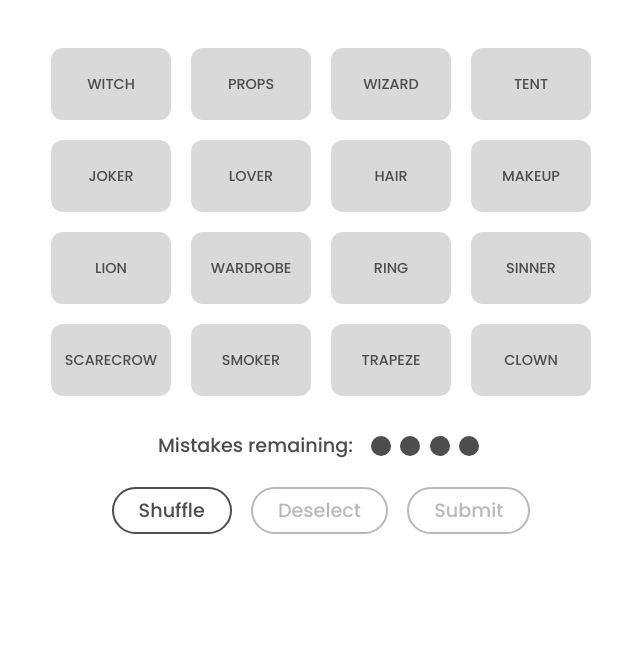
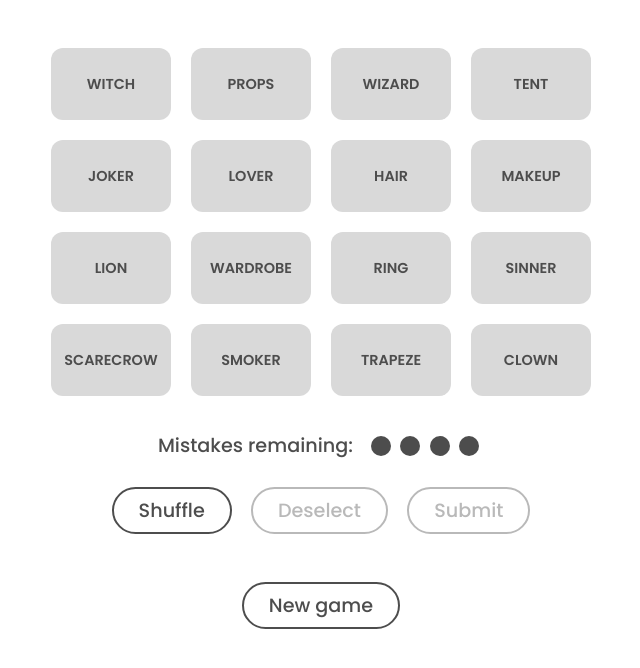
Before and after one commit to Mystik-Lukas/connections, a Nuxt app: page / in a window 1280 px wide. Shown: the top 668 px of the page, without its empty margins (319-959 px from the left). Built offline with nearby package versions, Linux system fonts and the light colour scheme.

Commit message:
new game button

```diff
--- a/app.vue
+++ b/app.vue
@@ -23,6 +23,8 @@
     <div class="view-answers">
       <Button :label="labelForView" :disabled="false" v-show="guesses == 0" @click="showCorrectToggle"/>
     </div>
+    <!-- <button class="refresh" @click="regen">New game</button> -->
+    <Button class="regen" label="New game" :disabled="false" @click="regen"/>
   </div>
 </template>
 
@@ -159,6 +161,10 @@ export default {
         this.labelForView = "View Correct Answers"
       }
       this.showCorrect = !this.showCorrect
+    },
+
+    regen() {
+      this.$router.go()
     }
   },
   computed: {
@@ -246,7 +252,8 @@ export default {
   margin-left: auto;
   margin-right: auto;
   gap: .5rem;
-  padding: 2rem
+  padding: 2rem;
+  position: relative
 }
 
 .buttons {
@@ -261,4 +268,21 @@ export default {
   margin: 1rem auto
 }
 
+/* .refresh {
+  position: absolute;
+  border: none;
+  background: none;
+  font-size: 1rem;
+  top: 7.5px;
+  cursor:pointer;
+  font-weight: 600;
+  color: #4D4D4D;
+  left: 45px
+} */
+
+.regen {
+  width: fit-content;
+  margin: 0 auto !important
+}
+
 </style>
--- a/components/Box.vue
+++ b/components/Box.vue
@@ -56,7 +56,8 @@ export default {
         justify-content: center;
         border-radius: 12px;
         cursor:pointer;
-        font-size: .9rem
+        font-size: .9rem;
+        font-weight: 600
     }
 
     p {
--- a/nuxt.config.ts
+++ b/nuxt.config.ts
@@ -1,4 +1,4 @@
 // https://nuxt.com/docs/api/configuration/nuxt-config
 export default defineNuxtConfig({
-  devtools: { enabled: true }
+  devtools: { enabled: true },
 })
--- a/package.json
+++ b/package.json
@@ -10,6 +10,8 @@
     "postinstall": "nuxt prepare"
   },
   "dependencies": {
+    "@fortawesome/vue-fontawesome": "^3.0.6",
+    "@nuxtjs/fontawesome": "^1.1.2",
     "nuxt": "^3.11.2",
     "openai": "^4.47.1",
     "vue": "^3.4.27",
```
Also changed, not shown: 1 other file (tests, documents, lock files or other folders).
